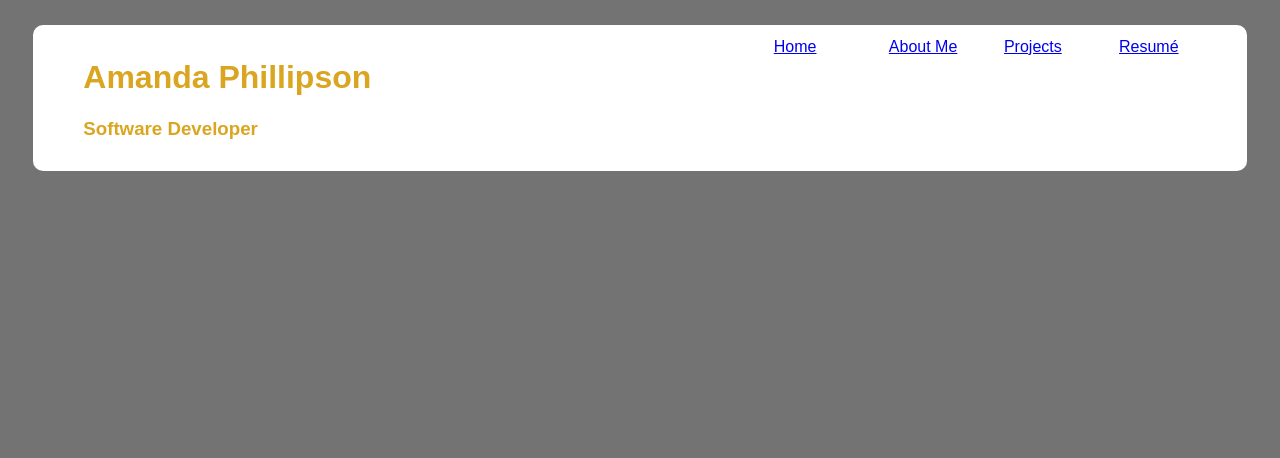
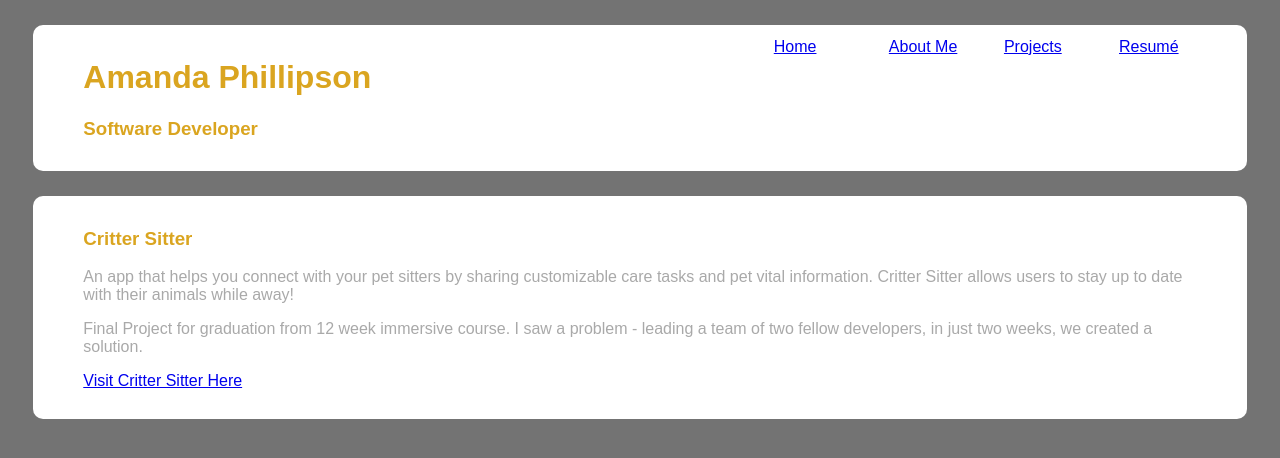
Before and after one commit to amandaphillipson/portfolio, a plain HTML site: page projects.html in a window 1280 px wide. Drawn offline with Linux system fonts and the light colour scheme.

Commit message:
Added Critter Sitter to projects. Still in need of more styling and logo.

```diff
--- a/projects.html
+++ b/projects.html
@@ -28,5 +28,22 @@
                 <a href="resume.html">Resumé</a>
             </div>
         </div>
+
+        <div class="project-boxes">
+            <div id="critter-sitter">
+                <h3>
+                    Critter Sitter
+                </h3>
+                <p>
+                    An app that helps you connect with your pet sitters by sharing customizable care tasks and pet vital information. Critter Sitter allows users to stay up to date with their animals while away!
+                </p>
+                <p>
+                    Final Project for graduation from 12 week immersive course.  I saw a problem - leading a team of two fellow developers, in just two weeks, we created a solution.
+                </p>
+                <p>
+                        <a href="http://www.crittersitterapp.com/">Visit Critter Sitter Here</a>
+                </p>
+            </div>
+        </div>
 </body>
 </html>
--- a/style.css
+++ b/style.css
@@ -107,3 +107,20 @@ p {
     padding-left: 1%;
     padding-right: 1%;
 }
+
+h4 {
+    font-family: sans-serif;
+    color: goldenrod;
+}
+
+.project-boxes {
+    font-family: sans-serif;
+    color: goldenrod;
+    background-color: white;
+    padding: 1%;
+    padding-left: 50px;
+    padding-right: 50px;
+    margin: 2%;
+    border-radius: 10px;
+    display: grid;
+}
```
